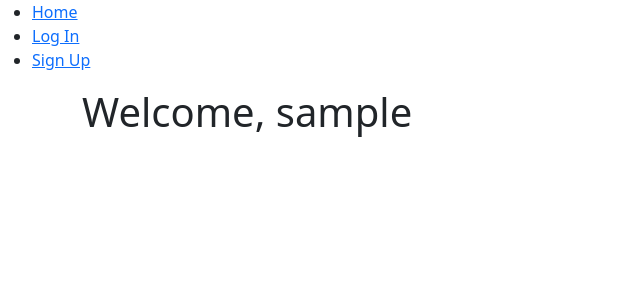
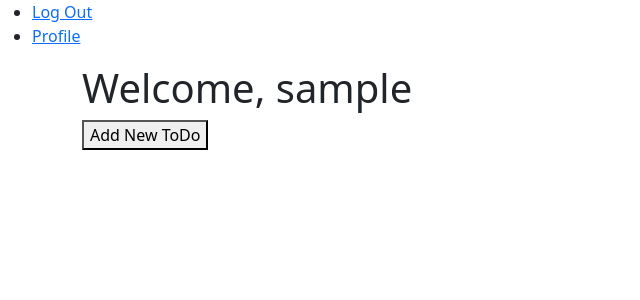
Before and after one commit to BrittanyMBui/inCheck-app, a Django app: page /incheck/ in a window 1280 px wide. Shown: the top 300 px of the page, without its empty margins (0-640 px from the left). Run offline with Django 3.2, Linux system fonts and the light colour scheme; the visitor is signed in with stand-in values (Sample User, id 1); data that the repository does not hold is empty.

Commit message:
Adds edit, delete templates, back buttons, log out function

```diff
--- a/main_app/templates/base.html
+++ b/main_app/templates/base.html
@@ -12,9 +12,14 @@
     <header>
         <nav>
             <ul>
+                {% if user.is_authenticated %}
+                <li><a href="{% url 'logout' %}">Log Out</a></li>
+                <li><a href="{% url 'incheck_index' %}">Profile</a></li>
+                {% else %}
                 <li><a href="/">Home</a></li>
                 <li><a href="{% url 'login' %}">Log In</a></li>
                 <li><a href="{% url 'signup' %}">Sign Up</a></li>
+                {% endif %}
             </ul>
         </nav>
     </header>
--- a/main_app/templates/incheck_index.html
+++ b/main_app/templates/incheck_index.html
@@ -4,11 +4,13 @@
 <h1>Welcome, {{ request.user.username }}</h1>
 
 {% for todo in todos %}
-
     <p>Date Created: {{ todo.date_created }}</p>
-    <a href="{% url 'view_todo' todo.id %}"><h4>{{ todo.name }}</h4></a>
+    <a href="{% url 'view_todo' todo.id %}">
+        <h4>{{ todo.name }}</h4>
+    </a>
     <p>Completed: {{ todo.completed }}</p>
-
 {% endfor %}
 
+<a href="{% url 'create_todo' %}"><button>Add New ToDo</button></a>
+
 {% endblock %}
--- a/main_app/templates/registration/login.html
+++ b/main_app/templates/registration/login.html
@@ -5,7 +5,7 @@
 <form method="POST" action="{% url 'login' %}">
     {% csrf_token %}
     {{ form.as_p }}
-    <input type="submit" class="btn" value="login">
+    <input type="submit" class="btn" value="Log In">
     <input type="hidden" name="next" value="{{ next }}">
 </form>
 
--- a/main_app/templates/registration/signup.html
+++ b/main_app/templates/registration/signup.html
@@ -8,7 +8,7 @@
 <form method="post" action="{% url 'signup' %}">
   {% csrf_token %}
   {{ form.as_p }}
-  <input type="submit" class="btn" value="signup">
+  <input type="submit" class="btn" value="Create Account">
 </form>
 
 {% endblock %}
--- a/main_app/templates/todos/create_todo.html
+++ b/main_app/templates/todos/create_todo.html
@@ -2,5 +2,10 @@
 {% block content %}
 
 <h1>Add ToDo</h1>
+<form method="POST">
+    {% csrf_token %}
+    {{ todo_form.as_p}}
+    <input type="submit" class="btn" value="Add ToDo">
+</form>
 
 {% endblock %}
--- a/main_app/urls.py
+++ b/main_app/urls.py
@@ -5,6 +5,9 @@ urlpatterns = [
     path('', views.home, name='home'),
     path('incheck/', views.incheck_index, name='incheck_index'),
     path('incheck/<int:todo_id>', views.view_todo, name='view_todo'),
+    path('incheck/create/', views.create_todo, name='create_todo'),
+    path('incheck/<int:todo_id>/delete/', views.delete_todo, name='delete_todo'),
+    path('incheck/<int:todo_id>/edit', views.edit_todo, name='edit_todo'),
     # Auth
     path('accounts/', views.signup, name='signup')
 ]
--- a/main_app/views.py
+++ b/main_app/views.py
@@ -4,10 +4,12 @@ from django.contrib.auth import login
 from django.contrib.auth.decorators import login_required
 from django.contrib.auth.forms import UserCreationForm
 from .models import ToDo
+from .forms import ToDoForm
 
 def home(request):
     return render(request, 'home.html')
 
+@login_required
 def incheck_index(request):
     todos = ToDo.objects.filter(user=request.user)
     return render(request, 'incheck_index.html', {'todos': todos})
@@ -26,6 +28,7 @@ def signup(request):
     context = {'form': form, 'error_message': error_message}
     return render(request, 'registration/signup.html', context)
 
+@login_required
 def view_todo(request, todo_id):
     todo = ToDo.objects.get(id=todo_id)
     context = {
@@ -33,3 +36,43 @@ def view_todo(request, todo_id):
     }
 
     return render(request, 'todos/view_todo.html', context)
+
+@login_required
+def create_todo(request):
+    if request.method == "POST":
+        todo_form = ToDoForm(request.POST)
+        if todo_form.is_valid():
+            new_todo = todo_form.save(commit=False)
+            new_todo.user = request.user
+            new_todo.save()
+            return redirect('incheck_index')
+
+    todo_form = ToDoForm()
+    context = {
+        'todo_form': todo_form
+    }
+    return render(request, 'todos/create_todo.html', context)
+
+@login_required
+def delete_todo(request, todo_id):
+    if request.method == "POST":
+        todo = ToDo.objects.get(id=todo_id)
+        todo.delete()
+        return redirect('incheck_index')
+
+@login_required
+def edit_todo(request, todo_id):
+    todo = ToDo.objects.get(id=todo_id)
+
+    if request.method == "GET":
+        todo_form = ToDoForm(instance=todo)
+        context = {
+            'form': todo_form
+        }
+        return render(request, 'todos/edit_todo.html', context)
+
+    else:
+        todo_form = ToDoForm(request.POST, instance=todo)
+        if todo_form.is_valid():
+            todo_form.save()
+            return redirect('view_todo', todo_id=todo_id)
```
Also changed, not shown: incheck_project/settings.py (+14 -14 lines), main_app/forms.py (added, +7 -0 lines), main_app/templates/todos/edit_todo.html (+11 -0 lines), main_app/templates/todos/view_todo.html (+12 -0 lines).
